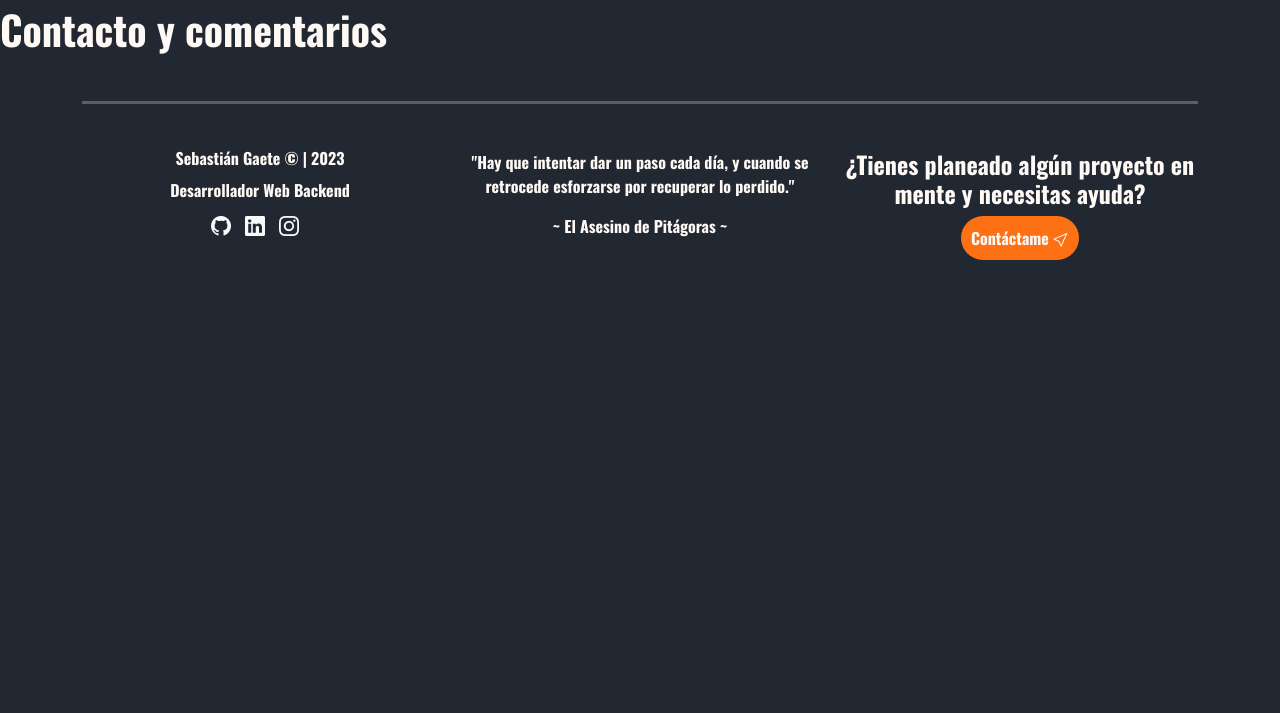
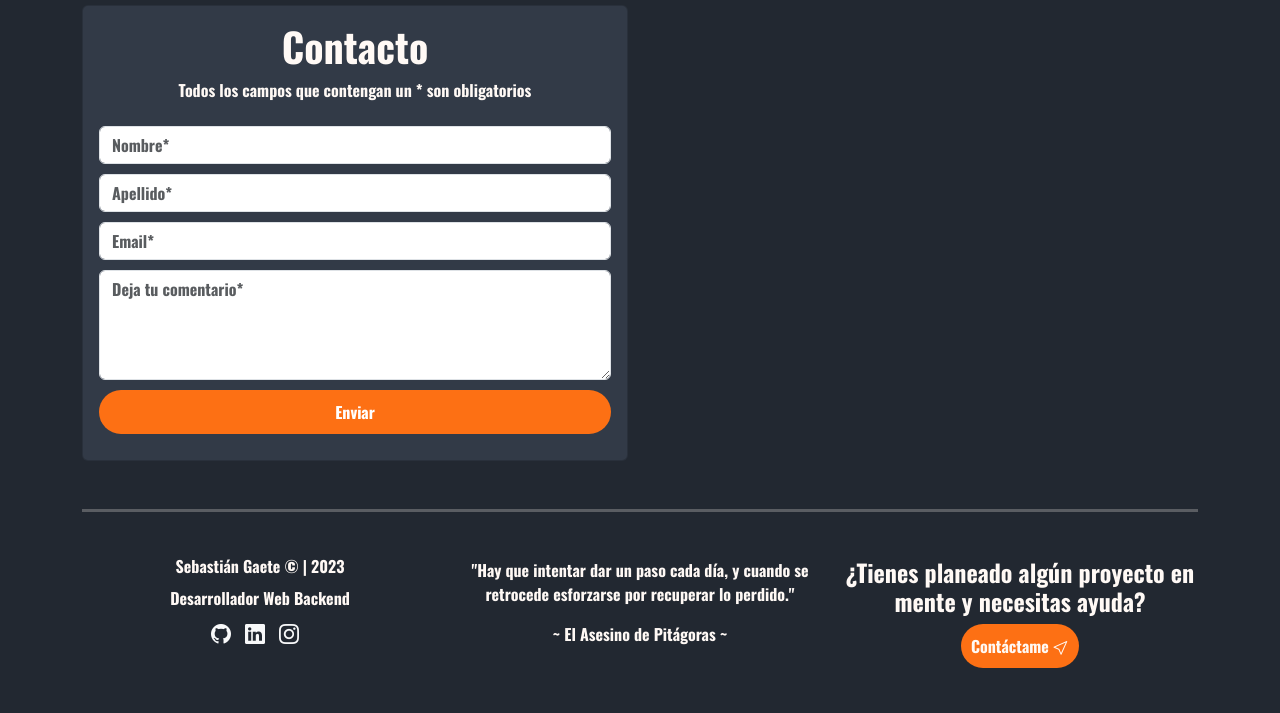
Before and after one commit to SebastianGaete/Portafolio, a Django app: page /contact/ in a window 1280 px wide. Shown: the part 87-800 px from the top of the page. Run offline with Django 4.2, Linux system fonts and the light colour scheme.

Commit message:
Portafolio1.0.3

```diff
--- a/myportfolio/static/css/style.css
+++ b/myportfolio/static/css/style.css
@@ -195,3 +195,14 @@ li{
         text-align: center;
     }
 }
+
+
+/*  CONTACT FORMULARIO  */
+.card_formulario{
+    background-color: var(--fondo2);
+}
+
+.campo_input{
+    max-width: 600px;
+    margin-bottom: 10px;
+}
--- a/myportfolio/templates/pages/contact.html
+++ b/myportfolio/templates/pages/contact.html
@@ -2,6 +2,60 @@
 
 {% block content %}
 
-<h1>Contacto y comentarios</h1>
+<div class="container">
+    <div class="row">
+        <div class="col col-lg-6 m-0">
+            <form method="POST" class="card card-body card_formulario text-center">
+                <h1>Contacto</h1>
+                <p class="mb-4">Todos los campos que contengan un * son obligatorios</p>
+                {% csrf_token %}
+
+                <label for="nombre"></label>
+                <input class="form-control campo_input" type="text" name="nombre" id="nombre" placeholder="Nombre*">
+
+                <label for="apellidos"></label>
+                <input class="form-control campo_input" type="text" name="apellidos" id="apellidos" placeholder="Apellido*">
+
+                <label for="email"></label>
+                <input class="form-control campo_input" type="email" name="email" id="email" placeholder="Email*">
+
+                <label for="mensaje"></label>
+                <textarea class="form-control campo_input" name="mensaje" id="mensaje" rows="4" placeholder="Deja tu comentario*"></textarea>
+
+                <button class="btn btn-secondary campo_input button_contact">Enviar</button>
+
+                {% if mensaje %}
+                    <svg xmlns="http://www.w3.org/2000/svg" style="display: none;">
+                        <symbol id="check-circle-fill" fill="currentColor" viewBox="0 0 16 16">
+                        <path d="M16 8A8 8 0 1 1 0 8a8 8 0 0 1 16 0zm-3.97-3.03a.75.75 0 0 0-1.08.022L7.477 9.417 5.384 7.323a.75.75 0 0 0-1.06 1.06L6.97 11.03a.75.75 0 0 0 1.079-.02l3.992-4.99a.75.75 0 0 0-.01-1.05z"/>
+                        </symbol>
+                    </svg>
+                    <div class="alert alert-success d-flex align-items-center" role="alert">
+                        <svg class="bi flex-shrink-0 me-2" width="24" height="24" role="img" aria-label="Success:"><use xlink:href="#check-circle-fill"/></svg>
+                        <div>
+                        {{mensaje}}
+                        </div>
+                    </div>
+                {% endif %}
+
+                {% if error %}
+                    <svg xmlns="http://www.w3.org/2000/svg" style="display: none;">
+                        <symbol id="exclamation-triangle-fill" fill="currentColor" viewBox="0 0 16 16">
+                            <path d="M8.982 1.566a1.13 1.13 0 0 0-1.96 0L.165 13.233c-.457.778.091 1.767.98 1.767h13.713c.889 0 1.438-.99.98-1.767L8.982 1.566zM8 5c.535 0 .954.462.9.995l-.35 3.507a.552.552 0 0 1-1.1 0L7.1 5.995A.905.905 0 0 1 8 5zm.002 6a1 1 0 1 1 0 2 1 1 0 0 1 0-2z"/>
+                        </symbol>
+                    </svg>
+                    <div class="alert alert-danger d-flex align-items-center" role="alert">
+                        <svg class="bi flex-shrink-0 me-2" width="24" height="24" role="img" aria-label="Danger:"><use xlink:href="#exclamation-triangle-fill"/></svg>
+                        <div>
+                            {{error}}
+                        </div>
+                  </div>
+                {% endif %}
+            </form>
+
+        </div>
+    </div>
+</div>
+
 
 {% endblock %}
--- a/myportfolio/views.py
+++ b/myportfolio/views.py
@@ -1,5 +1,5 @@
 from django.shortcuts import render, redirect
-from .models import Proyecto
+from .models import Proyecto, Contacto
 # Create your views here.
 
 def home(request):
@@ -13,5 +13,29 @@ def detail_project(request, id):
     detalle = Proyecto.objects.get(id=id)
     return render(request, 'pages/detail_project.html', {'detalle':detalle})
 
+
+
 def contact(request):
-    return render(request, 'pages/contact.html')
+    if request.method == 'POST':
+        try:
+            nombre = request.POST['nombre']
+            apellidos = request.POST['apellidos']
+            email = request.POST['email']
+            mensaje = request.POST['mensaje']
+            campos = nombre, apellidos, email, mensaje
+            print(campos)
+            for i in campos:
+                if i == '':
+                    raise Exception
+                else:
+                    contacto = Contacto.objects.create(nombre=nombre, apellidos=apellidos, email=email, mensaje=mensaje)
+                    contacto.save()
+                    mensaje_retorno = 'Formulario enviado con exito!'
+                    return render(request, 'pages/contact.html', {'mensaje':mensaje_retorno})
+
+        except Exception:
+            error = 'Hubo un error al enviar al formulario!'
+            return render(request, 'pages/contact.html', {'error':error})
+
+    else:
+        return render(request, 'pages/contact.html')
```
Also changed, not shown: myportfolio/admin.py (+7 -1 lines), myportfolio/models.py (+11 -0 lines), myportfolio/migrations/0002_contacto.py (added), myportfolio/migrations/0003_alter_contacto_nombre.py (added), myportfolio/migrations/0004_alter_contacto_nombre.py (added).
